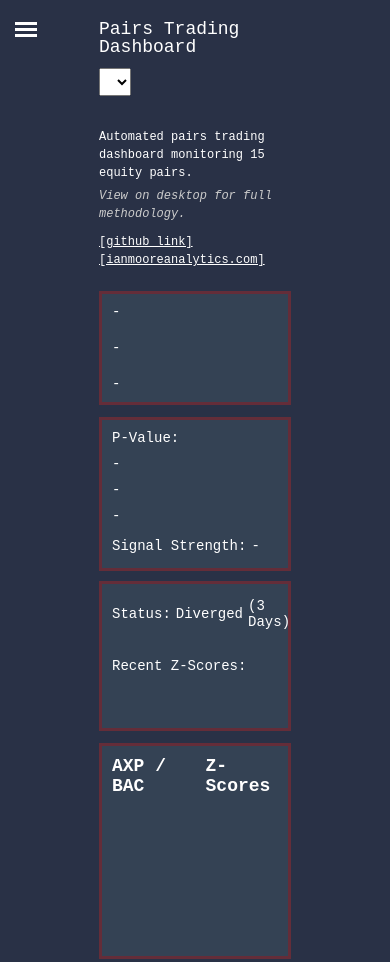
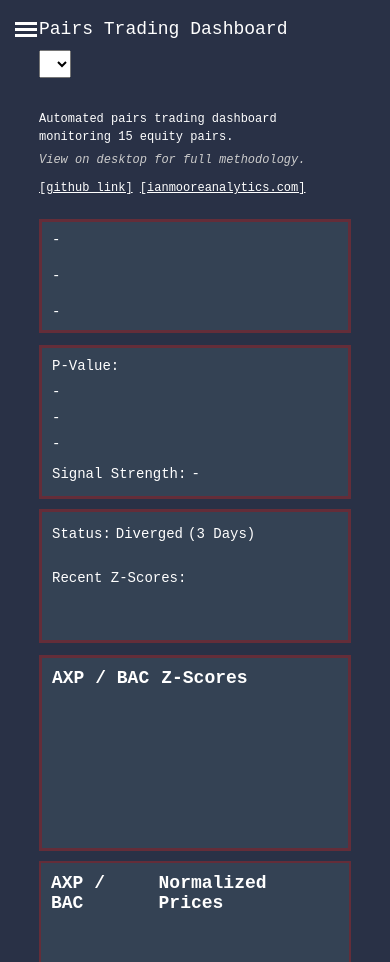
Before and after one commit to imoore99/SECTOR_CORR_PAIRS, a plain HTML site: page index.html in a window 390 px wide. Shown: the top 962 px of the page. Drawn offline with nearby package versions, Linux system fonts and the light colour scheme; no server answers; a web font is replaced by a local one.

Commit message:
Updated padding on body when mobile responsive

```diff
--- a/css/style.css
+++ b/css/style.css
@@ -79,7 +79,8 @@ a {
 @media (max-width: 1024px) {
 
     body {
-        max-width: 80%
+        max-width: 80%;
+        padding: 0px;
     }
 
     .header-title {
```
Also changed, not shown: 2 other files.
